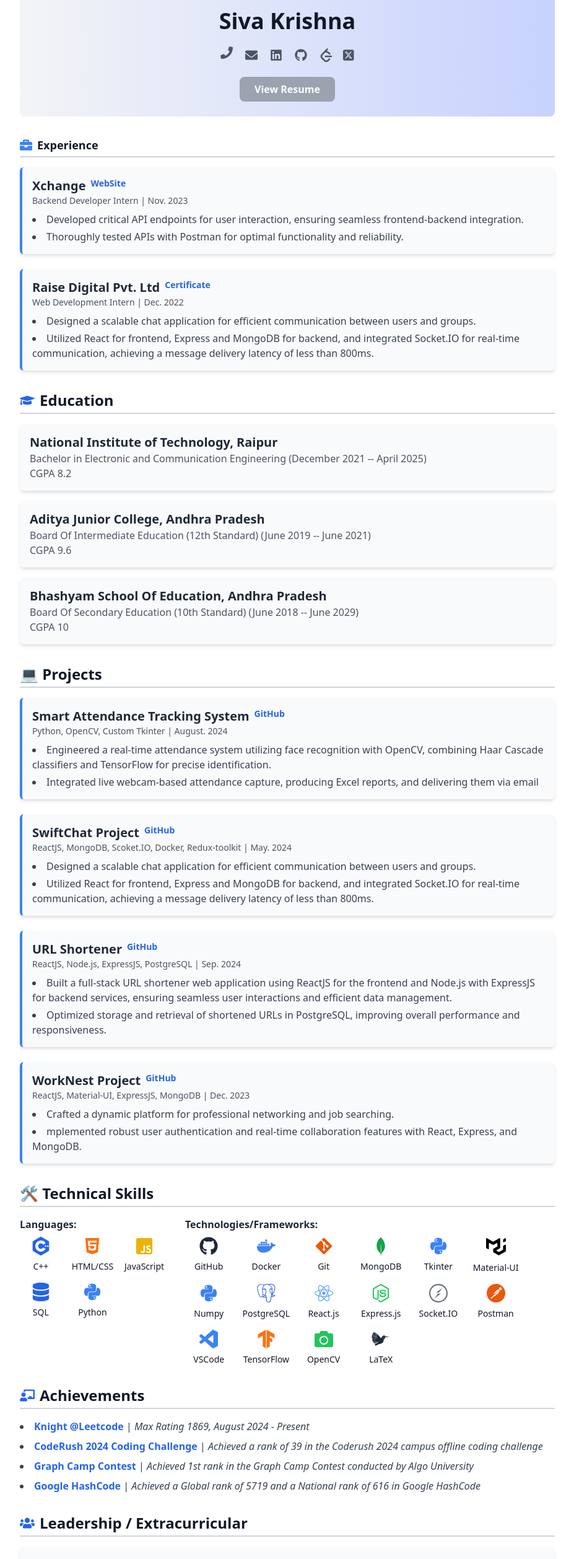
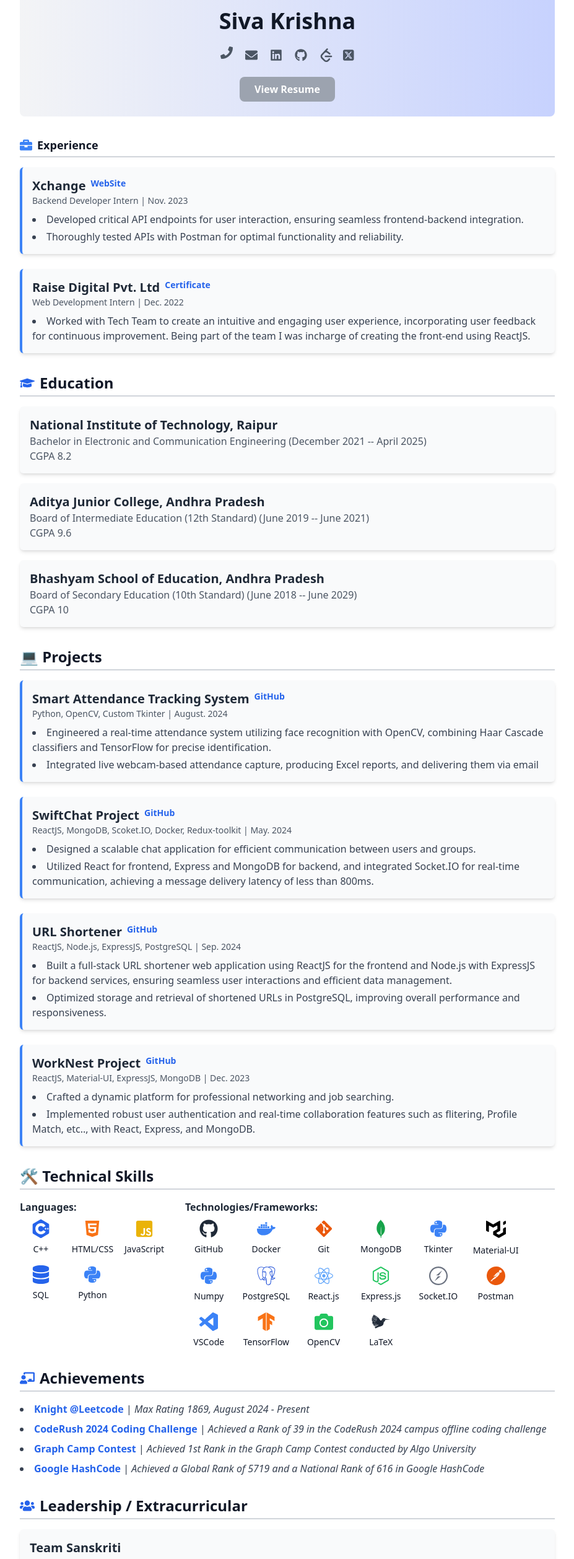
Before and after one commit to sivakrishna1023/Siva-Krishna, a React (Vite) app: page / in a window 1280 px wide. Shown: the part 266-2782 px from the top of the page at 62% size, without its empty margins (176-1103 px from the left). Built offline with nearby package versions, Linux system fonts and the light colour scheme.

Commit message:
Deployement Error Resolved

```diff
--- a/src/App.jsx
+++ b/src/App.jsx
@@ -139,13 +139,13 @@
     },
     {
       institution: "Aditya Junior College, Andhra Pradesh",
-      degree: "Board Of Intermediate Education (12th Standard)",
+      degree: "Board of Intermediate Education (12th Standard)",
       duration: "June 2019 -- June 2021",
       gpa: "9.6",
     },
     {
-      institution: "Bhashyam School Of Education, Andhra Pradesh",
-      degree: "Board Of Secondary Education (10th Standard)",
+      institution: "Bhashyam School of Education, Andhra Pradesh",
+      degree: "Board of Secondary Education (10th Standard)",
       duration: "June 2018 -- June 2029",
       gpa: "10",
     },
@@ -158,15 +158,15 @@
     },
     {
       title: "CodeRush 2024 Coding Challenge",
-      description: "Achieved a rank of 39 in the Coderush 2024 campus offline coding challenge",
+      description: "Achieved a Rank of 39 in the CodeRush 2024 campus offline coding challenge",
     },
     {
       title: "Graph Camp Contest",
-      description: "Achieved 1st rank in the Graph Camp Contest conducted by Algo University",
+      description: "Achieved 1st Rank in the Graph Camp Contest conducted by Algo University",
     },
     {
       title: "Google HashCode",
-      description: "Achieved a Global rank of 5719 and a National rank of 616 in Google HashCode",
+      description: "Achieved a Global Rank of 5719 and a National Rank of 616 in Google HashCode",
     },
   ];
 
@@ -208,7 +208,7 @@
       link: "https://github.com/sivakrishna1023/WorkNest",
       description: [
         "Crafted a dynamic platform for professional networking and job searching.",
-        "mplemented robust user authentication and real-time collaboration features with React, Express, and MongoDB.",
+        "Implemented robust user authentication and real-time collaboration features such as flitering, Profile Match, etc.., with React, Express, and MongoDB.",
       ],
     },
 
@@ -231,8 +231,7 @@
       date: "Dec. 2022",
       link: "https://drive.google.com/file/d/1V-za2FlmSjqVRGS2GRnCIfge-ujYsEia/view",
       description: [
-        "Designed a scalable chat application for efficient communication between users and groups.",
-        "Utilized React for frontend, Express and MongoDB for backend, and integrated Socket.IO for real-time communication, achieving a message delivery latency of less than 800ms.",
+        "Worked with Tech Team to create an intuitive and engaging user experience, incorporating user feedback for continuous improvement. Being part of the team I was incharge of creating the front-end using ReactJS.",
       ],
     },
   ];
```
